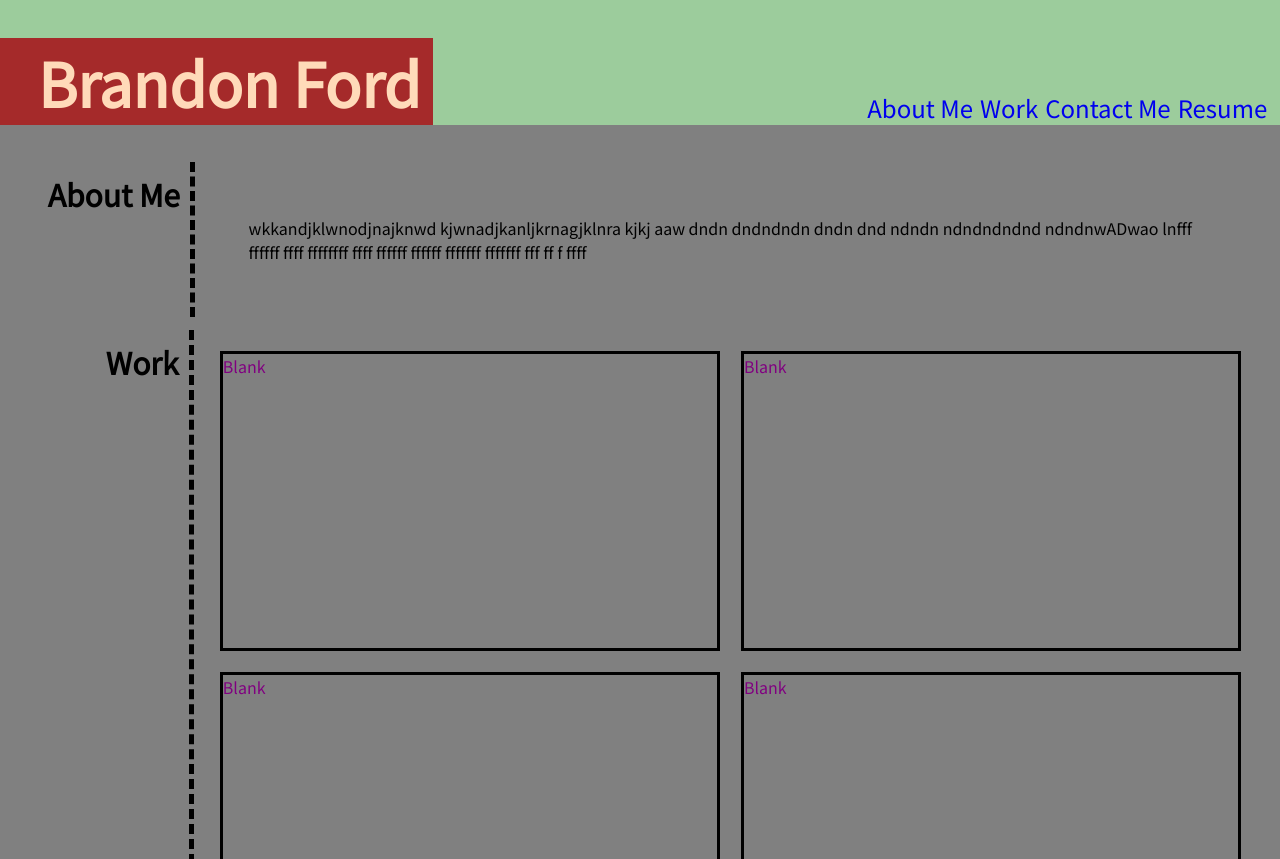
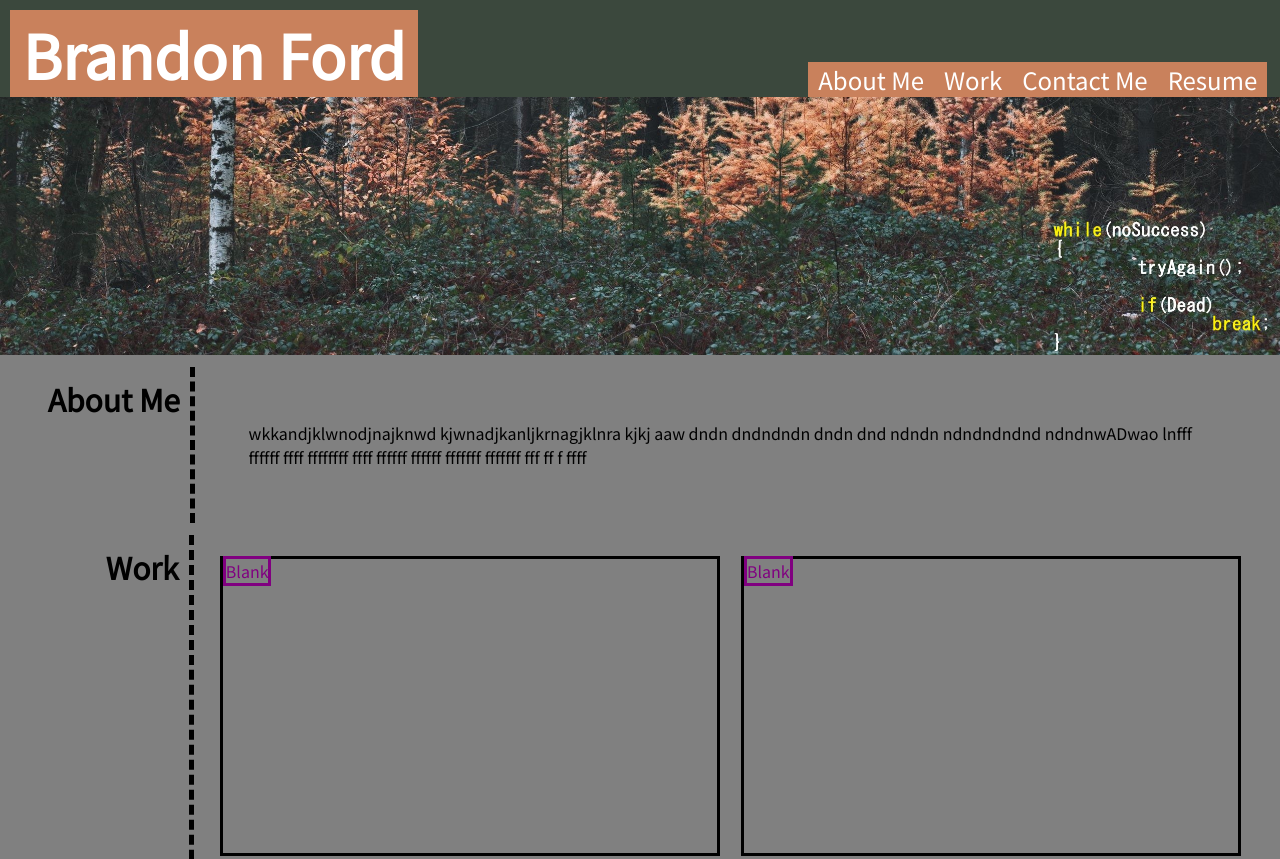
Before and after one commit to brandonfordd/portfolio, a plain HTML site: page index.html in a window 1280 px wide. Shown: the top 859 px of the page. Drawn offline with Linux system fonts and the light colour scheme.

Commit message:
updating comments in css, and adding img to index

```diff
--- a/assets/style.css
+++ b/assets/css/style.css
@@ -10,7 +10,7 @@ body {
 }
 
 header {
-    background-color: #9ccc9c;
+    background-color: #3b483d;
 }
 
 /* This class controls the main header */
@@ -18,20 +18,20 @@ header {
     display: flex;
     justify-content: space-between;
     align-items: center;
-    padding: 3% 2% 0 0;
+    padding: 10px 2% 0 0;
     margin: 0;
     text-align: center;
-    position: relative
+    position: relative;
 }
-
+/* my name in the header */
 .header-main h1 {
-    color:peachpuff;
+    color: white;
     font-size: 60px;
-    background-color: brown;
-    padding: 0 1% 0 3%;
-    margin: 0;
+    background-color: #c9815c;
+    padding: 0 1% 0 1%;
+    margin: 0 10px;
 }
-
+/* main nav elements */
 nav ul {
     display: flex;
     justify-content: space-between;
@@ -39,26 +39,37 @@ nav ul {
     min-width: 400px;
     list-style-type: none;
     position: absolute;
-    right: 1%;
+    right: 1%;;
     bottom: 0;
 }
 
 nav a {
     text-decoration: none;
     font-size: x-large;
+    background: #c9815c;
+    color: white;
+    padding: 0 10px
+}
+/* helps the middle img fit multitple res */
+.imgfit {
+    display: grid;
+    height: 100%;
 }
 
-main {
+.center-img {
+    max-width: 100%;
+    max-height: 100vh;
+    width: auto;
+    margin: auto;
 }
-
+/* adding flex to all the sections in the body  */
 section {
     display: flex;
     flex-direction: row;
     margin: 1%;
 }
-
+/* elements for h2 tags for all sections */
 section h2 {
-    /* display:inline-block; */
     padding: 10px;
     font-size: 30px;
     border-right: solid;
@@ -66,10 +77,11 @@ section h2 {
     border-right-style:dashed;
     text-align: center;
 }
-
+/* if needed, elements for p for about me  */
 .about-me-section {
     p
 }
+/* next to classes center the h2 tag to align with other sections */
 .about-me {
     padding-left: 35px;
     white-space: nowrap;
@@ -79,6 +91,7 @@ section h2 {
     padding: 5%;
     text-align: left;
 }
+/* same as before, helps the h2 tag align with other h2 tags */
 .work {
 padding-left: 93px;
 }
@@ -89,19 +102,19 @@ padding-left: 93px;
     padding: 10px;
     justify-content: center;
     flex-wrap: wrap;
-
 }
-
+/* border elements for work boxes */
 .work-list li {
     margin:1%;
     width: 500px;
     height: 300px;
     border: solid;
 }
-
+/* elements inside work boxes */
 .work-list li a {
     text-decoration: none;
     color: purple;
-
+    border: solid;
+    width:inherit;
+    height: inherit
 }
-}
--- a/index.html
+++ b/index.html
@@ -6,7 +6,7 @@
     <title>Brandon Fords Personal Portfolio</title>
     <link rel="preconnect" href="https://fonts.gstatic.com">
     <link href="https://fonts.googleapis.com/css2?family=Noto+Sans+JP&display=swap" rel="stylesheet">
-    <link rel="stylesheet" href="assets/style.css" />
+    <link rel="stylesheet" href="assets/css/style.css" />
 </head>
 
 <body>
@@ -14,26 +14,28 @@
         <h1>Brandon Ford</h1>
         <nav>
             <ul>
-                <li> <a href="#">About Me</a></li>
-                <li> <a href="#">Work</a></li>
-                <li> <a href="#">Contact Me</a></li>
+                <li> <a href="#about-me">About Me</a></li>
+                <li> <a href="#work">Work</a></li>
+                <li> <a href="#contact-me">Contact Me</a></li>
                 <li> <a href="#">Resume</a></li>
             </ul>
         </nav>
     </header>
 
-    <img>
+    <div class="imgfit">
+        <img class="center-img" src="assets/images/forest.jpg">
+    </div>
 
     <main>
         <section>
-             <h2 class="about-me">About Me</h2>
+             <h2 class="about-me" id="about-me">About Me</h2>
              <div>
                  <p class="about-me-p">wkkandjklwnodjnajknwd kjwnadjkanljkrnagjklnra  kjkj aaw dndn dndndndn dndn dnd ndndn ndndndndnd ndndnwADwao lnfff ffffff ffff ffffffff ffff ffffff ffffff fffffff fffffff fff ff f ffff </p>
              </div>
         </section>
 
         <section>
-            <h2 class="work">Work</h2>
+            <h2 class="work" id="work">Work</h2>
             <div>
                 <ul class="work-list">
                     <li> <a href="#">Blank</a></li>
@@ -47,7 +49,7 @@
         </section>
 
         <section>
-            <h2>Contact Me</h2>
+            <h2 id="contact-me">Contact Me</h2>
             <div>
                 <ul>
                     <li> <a href="#">GitHub</a></li>
```
Also changed, not shown: assets/images/forest.jpg (added).
